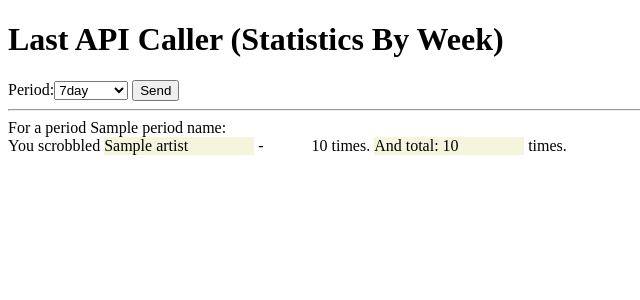
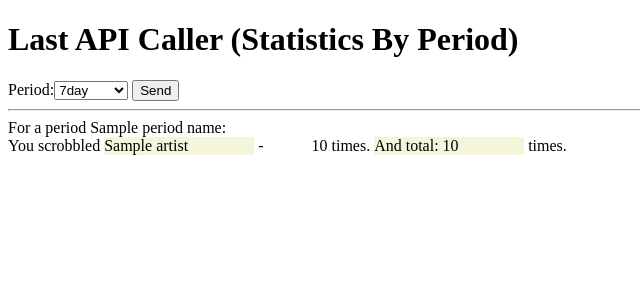
Before and after one commit to nordicmaster/LastFM-API-caller, a Django app: template hello/templates/my_top_stats.html in a window 1280 px wide. Shown: the part 38-338 px from the top of the page, without its empty margins (0-640 px from the left). Run offline with Django 3.2, Linux system fonts and the light colour scheme; tables that the repository leaves empty hold one stand-in row (values such as "Sample post"); the template is opened without the code that fills it: values that come from a table or form of the project are taken from there, most other values are stand-ins (such as "Sample title", 1, 10 or a date in 2020); parts of the project's set-up code (start-up, migrations or seed data) failed here and were passed over.

Commit message:
Update my_top_stats.html

```diff
--- a/hello/templates/my_top_stats.html
+++ b/hello/templates/my_top_stats.html
@@ -16,7 +16,7 @@
       </ul>
     </nav>
     </div>
-    <h1>Last API Caller (Statistics By Week)</h1>
+    <h1>Last API Caller (Statistics By Period)</h1>
     <form method="POST">
         {% csrf_token %}
         {{ form }}
```
